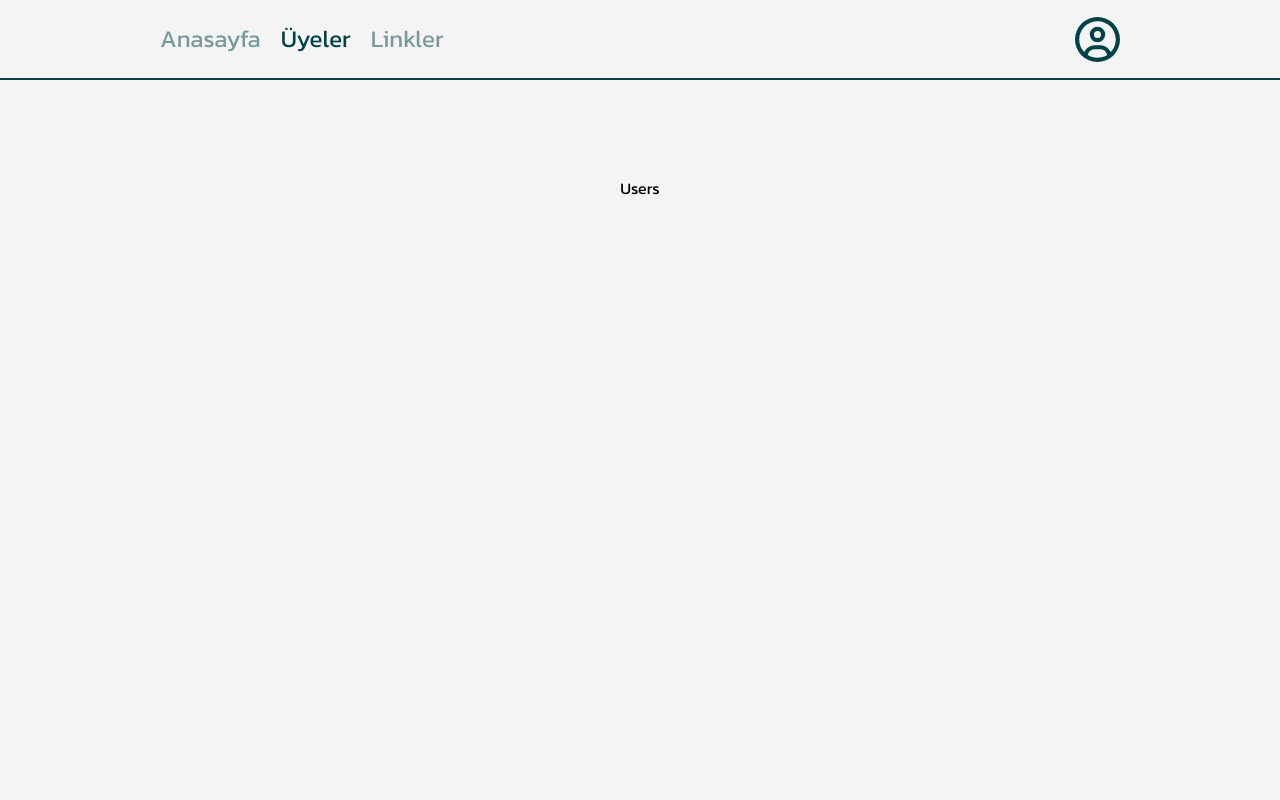
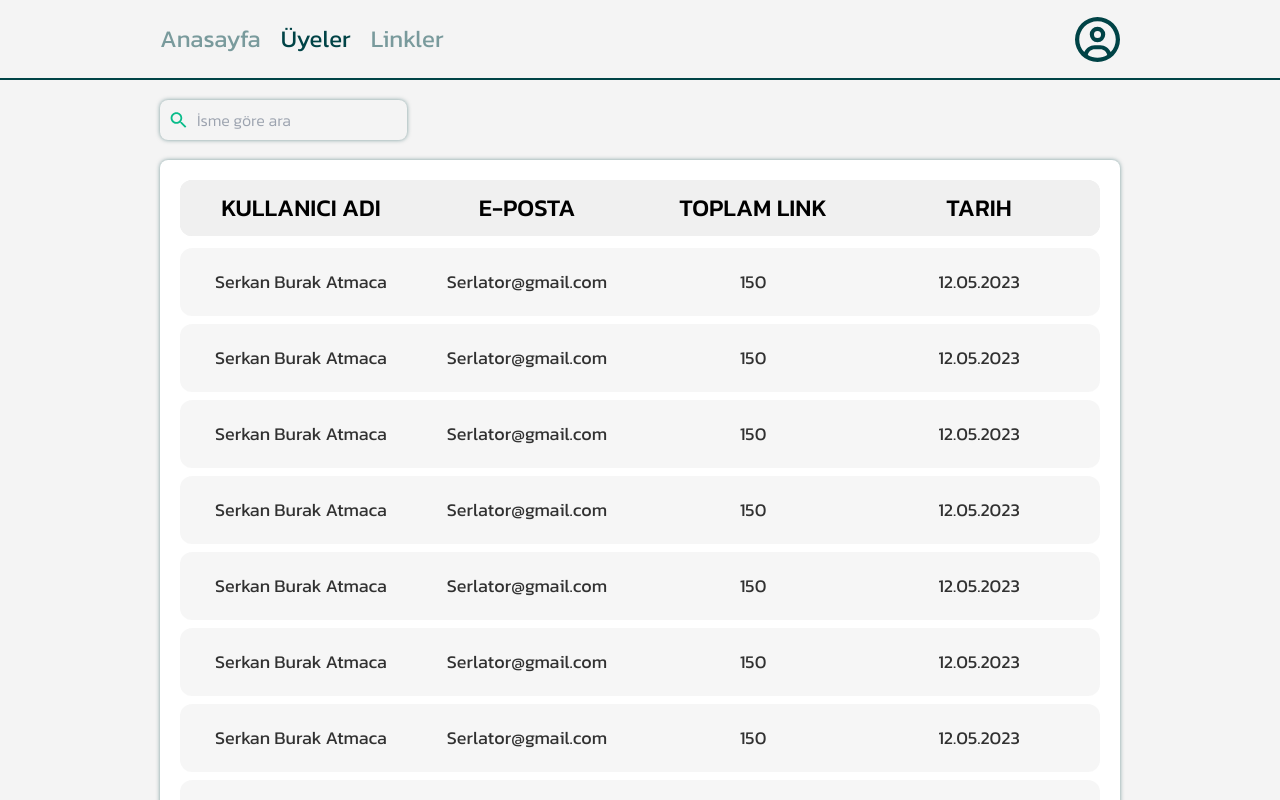
Before and after one commit to NNakreSS/next-url_shortener, a Next.js app: page /admin/users in a window 1280 px wide. Shown: the top 800 px of the page. Built offline with nearby package versions, Linux system fonts and the light colour scheme.

Commit message:
fix component

```diff
--- a/src/app/(pages)/(panel)/admin/users/page.tsx
+++ b/src/app/(pages)/(panel)/admin/users/page.tsx
@@ -1,7 +1,5 @@
+import UsersTable from "@/app/components/admin/users/UsersTable";
+
 export default function Users() {
-  return (
-    <main className="flex min-h-screen flex-col items-center justify-between p-24">
-      <h1>Users</h1>
-    </main>
-  );
+  return <UsersTable />;
 }
```
